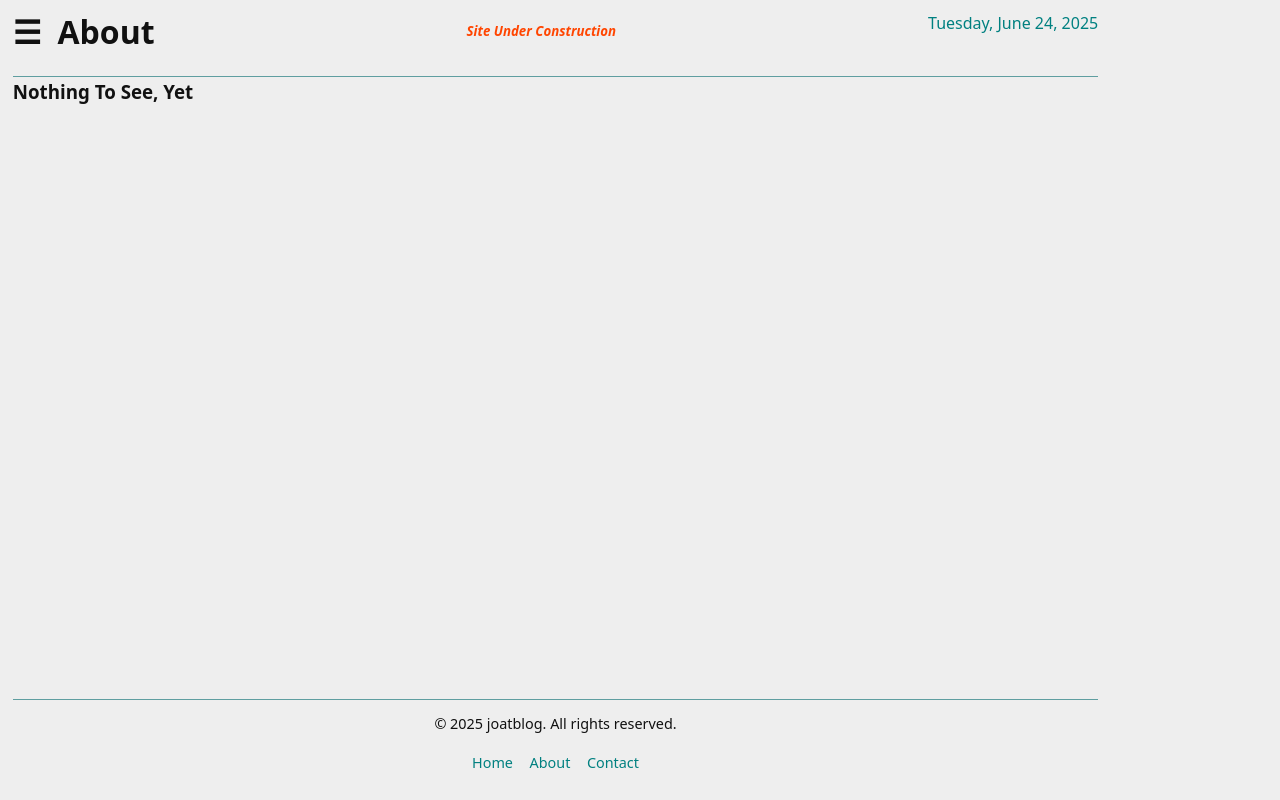
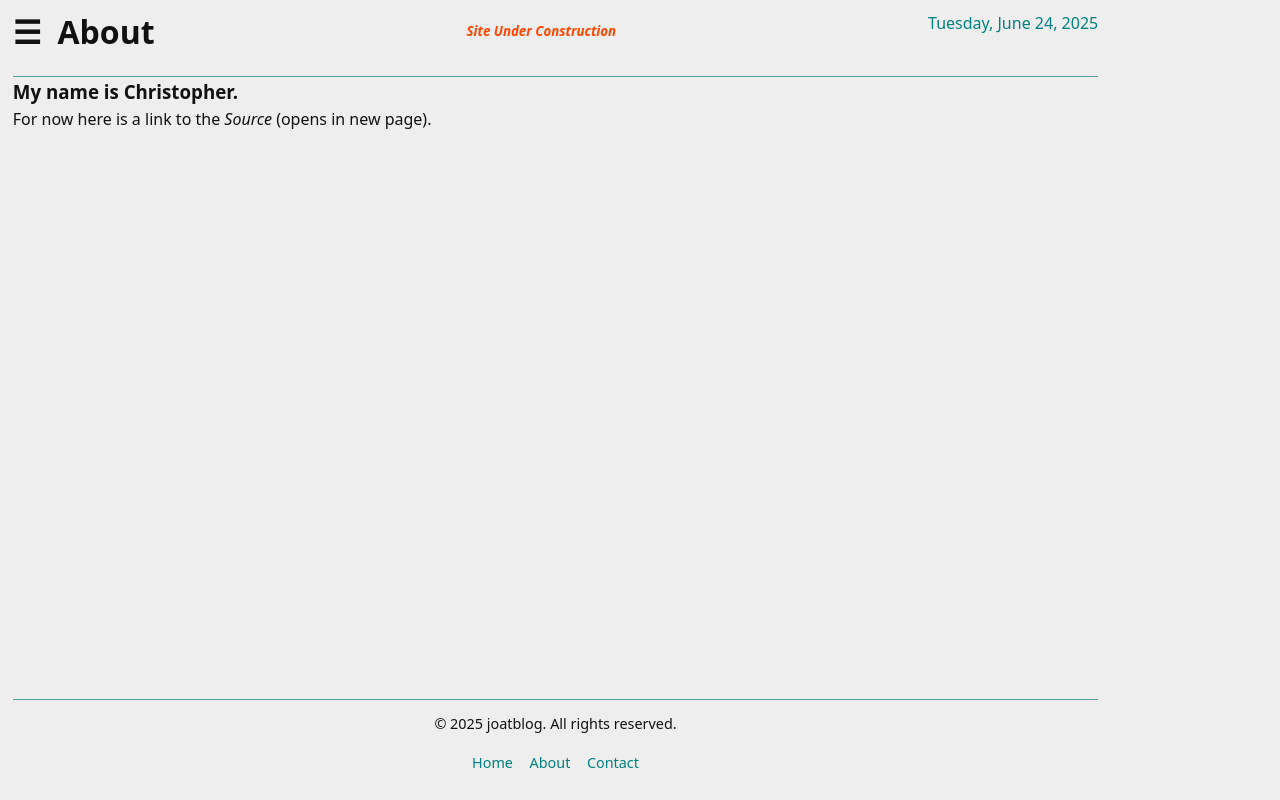
Before and after one commit to codejoat/joatblog, a plain HTML site: page pages/about.html in a window 1280 px wide. Drawn offline with Linux system fonts and the light colour scheme.

Commit message:
added limited info to about and contact, updated readme

```diff
--- a/pages/about.html
+++ b/pages/about.html
@@ -34,7 +34,8 @@
       </nav>
     </header>
     <main>
-      <h3>Nothing To See, Yet</h3>
+      <h3>My name is Christopher.</h3>
+      <p>For now here is a link to the <a href="https://github.com/codejoat/joatblog" target="_blank">Source</a> (opens in new page).</p>
     </main>
     <footer>
       <p>© 2025 joatblog. All rights reserved.</p>
```
Also changed, not shown: pages/contact.html (+1 -1 lines), 1 other file.
